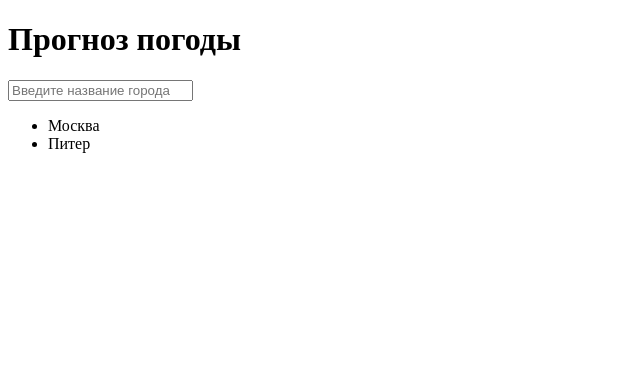
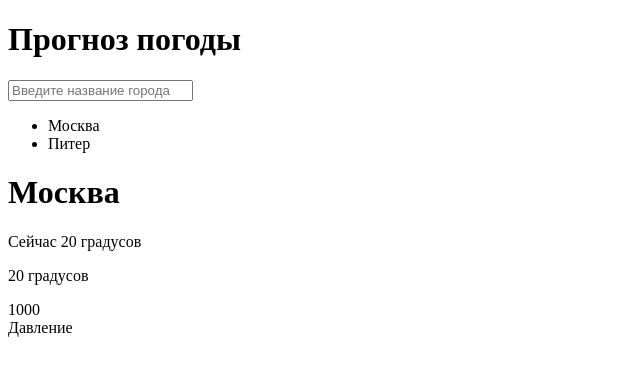
Before and after one commit to BlincheG/nuxt-weather-app, a Nuxt app: page / in a window 1280 px wide. Shown: the top 376 px of the page, without its empty margins (0-640 px from the left). Built offline with nearby package versions, Linux system fonts and the light colour scheme.

Commit message:
Add weather details modal component & install axios dependent

```diff
--- /dev/null
+++ b/components/WeatherListModal.vue
@@ -0,0 +1,27 @@
+<template>
+  <div class="weather-inner">
+    <div class="current-weather">
+      <div class="current-weather__city">
+        <h1>Москва</h1>
+      </div>
+      <div class="current-weather__description">
+        <p>Сейчас 20 градусов</p>
+      </div>
+      <div class="current-weather__temperature">
+        <p>20 градусов</p>
+      </div>
+    </div>
+    <div class="details">
+      <div class="details__row">
+        <div class="details__items pressure">
+          <div class="details__value">1000</div>
+          <div class="details__label">Давление</div>
+        </div>
+      </div>
+    </div>
+  </div>
+</template>
+
+<script setup lang="ts">
+
+</script>
--- a/package.json
+++ b/package.json
@@ -11,6 +11,7 @@
   },
   "dependencies": {
     "@nuxt/eslint": "^1.3.0",
+    "axios": "^1.8.4",
     "eslint": "^9.25.1",
     "nuxt": "^3.16.2",
     "vue": "^3.5.13",
--- a/pages/index.vue
+++ b/pages/index.vue
@@ -2,6 +2,7 @@
   <div class="weather">
     <h1>Прогноз погоды</h1>
     <SearchInputAutoComplete :cities="cities" :inputWithDebounce="inputWithDebounce" @citySelected="onCitySelected" />
+    <WeatherListModal />
   </div>
 </template>
 
@@ -14,4 +15,6 @@ const inputWithDebounce = ref('')
 const onCitySelected = (city: string) => {
   console.log(city)
 }
+
+
 </script>
```
